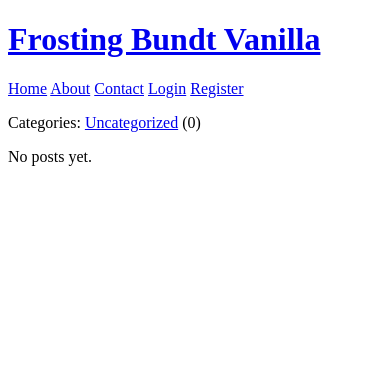
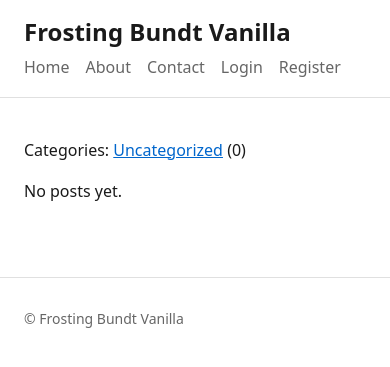
Before and after one commit to mikegogulski/abase-django-blog-integration-test, a Django app: page / in a window 390 px wide. Shown: the top 367 px of the page. Run offline with Django 5.2, Linux system fonts and the light colour scheme; data comes from the database, SQL or seed files in the repository; data that the repository does not hold is empty.

Commit message:
Bead 2cf.7: Minimal styling
- Base template: layout, nav, footer
- style.css: system fonts, readable line length, responsive
- Scope: all pages

Co-authored-by: Cursor <cursoragent@cursor.com>

```diff
--- /dev/null
+++ b/blog/blog/static/blog/css/style.css
@@ -0,0 +1,113 @@
+/* Minimal modern theme - system fonts, readable, responsive */
+:root {
+  --font-sans: system-ui, -apple-system, "Segoe UI", Roboto, sans-serif;
+  --color-bg: #fff;
+  --color-text: #1a1a1a;
+  --color-muted: #666;
+  --color-link: #0066cc;
+  --color-border: #e0e0e0;
+  --max-width: 42rem;
+}
+
+* {
+  box-sizing: border-box;
+}
+
+body {
+  font-family: var(--font-sans);
+  font-size: 1rem;
+  line-height: 1.6;
+  color: var(--color-text);
+  background: var(--color-bg);
+  margin: 0;
+}
+
+header {
+  border-bottom: 1px solid var(--color-border);
+  padding: 1rem 1.5rem;
+}
+
+header h1 {
+  margin: 0 0 0.5rem 0;
+  font-size: 1.5rem;
+}
+
+header h1 a {
+  color: inherit;
+  text-decoration: none;
+}
+
+header h1 a:hover {
+  text-decoration: underline;
+}
+
+nav {
+  display: flex;
+  flex-wrap: wrap;
+  gap: 1rem;
+  align-items: center;
+}
+
+nav a, nav form {
+  color: var(--color-muted);
+  text-decoration: none;
+}
+
+nav a:hover {
+  color: var(--color-link);
+}
+
+main {
+  max-width: var(--max-width);
+  margin: 0 auto;
+  padding: 1.5rem;
+}
+
+footer {
+  border-top: 1px solid var(--color-border);
+  padding: 1rem 1.5rem;
+  margin-top: 2rem;
+  color: var(--color-muted);
+  font-size: 0.875rem;
+}
+
+h1, h2, h3 {
+  line-height: 1.3;
+}
+
+a {
+  color: var(--color-link);
+}
+
+article {
+  margin-bottom: 2rem;
+}
+
+article h3 {
+  margin-bottom: 0.25rem;
+}
+
+article h3 a {
+  color: inherit;
+  text-decoration: none;
+}
+
+article h3 a:hover {
+  text-decoration: underline;
+}
+
+article p {
+  margin: 0.5rem 0;
+  color: var(--color-muted);
+}
+
+form p {
+  margin: 0.5rem 0;
+}
+
+button, input[type="submit"] {
+  font-family: inherit;
+  font-size: 1rem;
+  padding: 0.25rem 0.75rem;
+  cursor: pointer;
+}
--- a/blog/blog/templates/blog/base.html
+++ b/blog/blog/templates/blog/base.html
@@ -1,8 +1,11 @@
+{% load static %}
 <!DOCTYPE html>
 <html lang="en">
 <head>
   <meta charset="utf-8">
+  <meta name="viewport" content="width=device-width, initial-scale=1">
   <title>{% block title %}{{ BLOG_TITLE }}{% endblock %}</title>
+  <link rel="stylesheet" href="{% static 'blog/css/style.css' %}">
 </head>
 <body>
   <header>
@@ -26,5 +29,8 @@
   <main>
     {% block content %}{% endblock %}
   </main>
+  <footer>
+    <p>&copy; {{ BLOG_TITLE }}</p>
+  </footer>
 </body>
 </html>
--- a/blog/blog_project/settings.py
+++ b/blog/blog_project/settings.py
@@ -132,6 +132,7 @@ USE_TZ = True
 # https://docs.djangoproject.com/en/6.0/howto/static-files/
 
 STATIC_URL = 'static/'
+STATIC_ROOT = BASE_DIR / 'staticfiles'
 
 # Auth
 LOGIN_REDIRECT_URL = "/"
```
Also changed, not shown: 1 other file.
